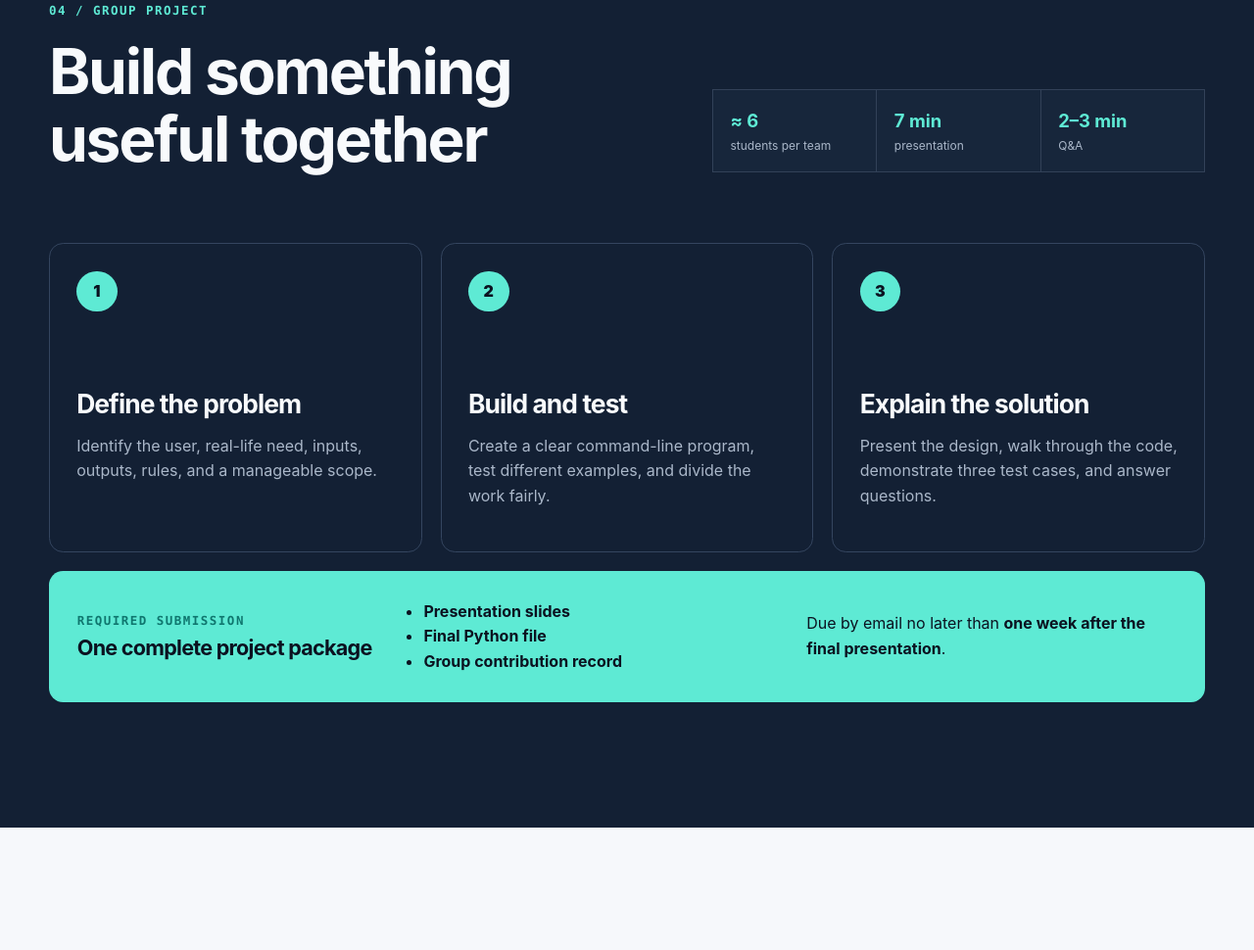
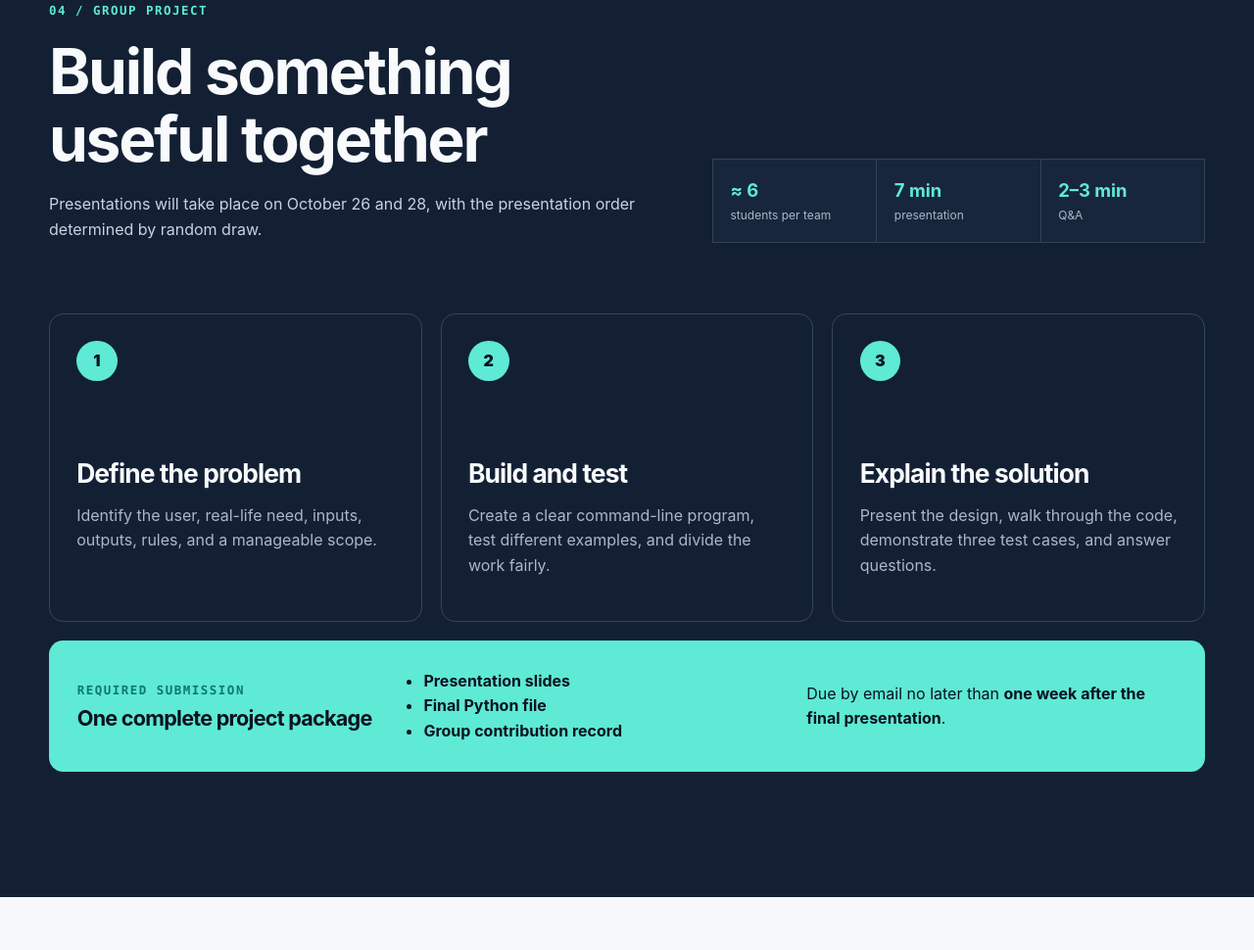
Before and after one commit to python-learning1009/python-learning1009, a plain HTML site: page index.html in a window 1280 px wide. Shown: the part 4696-5666 px from the top of the page at 98% size. Drawn offline with Linux system fonts and the light colour scheme.

Commit message:
Add group presentation dates

```diff
--- a/index.html
+++ b/index.html
@@ -136,6 +136,7 @@
         <div>
           <p class="section-number">04 / Group project</p>
           <h2>Build something useful together</h2>
+          <p class="project-schedule">Presentations will take place on October 26 and 28, with the presentation order determined by random draw.</p>
         </div>
         <div class="project-meta">
           <span><strong>≈ 6</strong>students per team</span>
--- a/styles.css
+++ b/styles.css
@@ -135,6 +135,7 @@ h1, h2, h3 { line-height: 1.08; letter-spacing: -.035em; }
 .project-section { color: #f8fafc; background: #132034; }
 .project-section .section-number { color: var(--cyan); }
 .project-header { display: grid; grid-template-columns: 1fr .8fr; gap: 3rem; align-items: end; margin-bottom: 4.5rem; }
+.project-schedule { max-width: 650px; margin: 1.25rem 0 0; color: #c8d3e1; }
 .project-meta { display: grid; grid-template-columns: repeat(3, 1fr); gap: 1px; background: #324158; border: 1px solid #324158; }
 .project-meta span { display: flex; flex-direction: column; padding: 1.1rem; color: #aab7c9; background: #17263b; font-size: .75rem; }
 .project-meta strong { color: var(--cyan); font-size: 1.15rem; }
```
